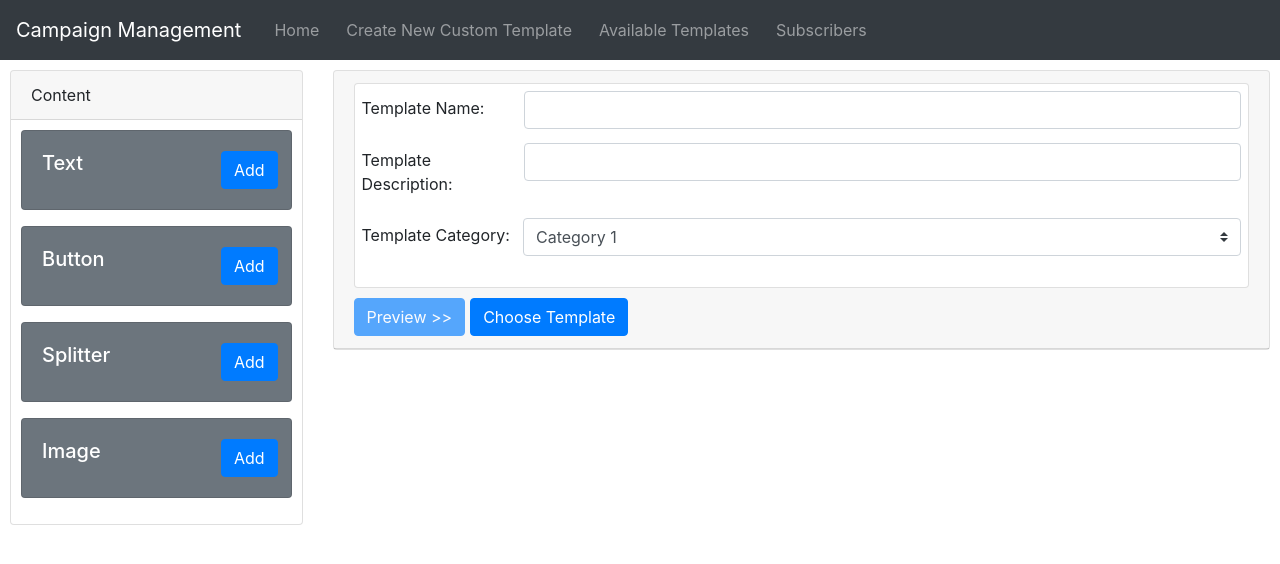
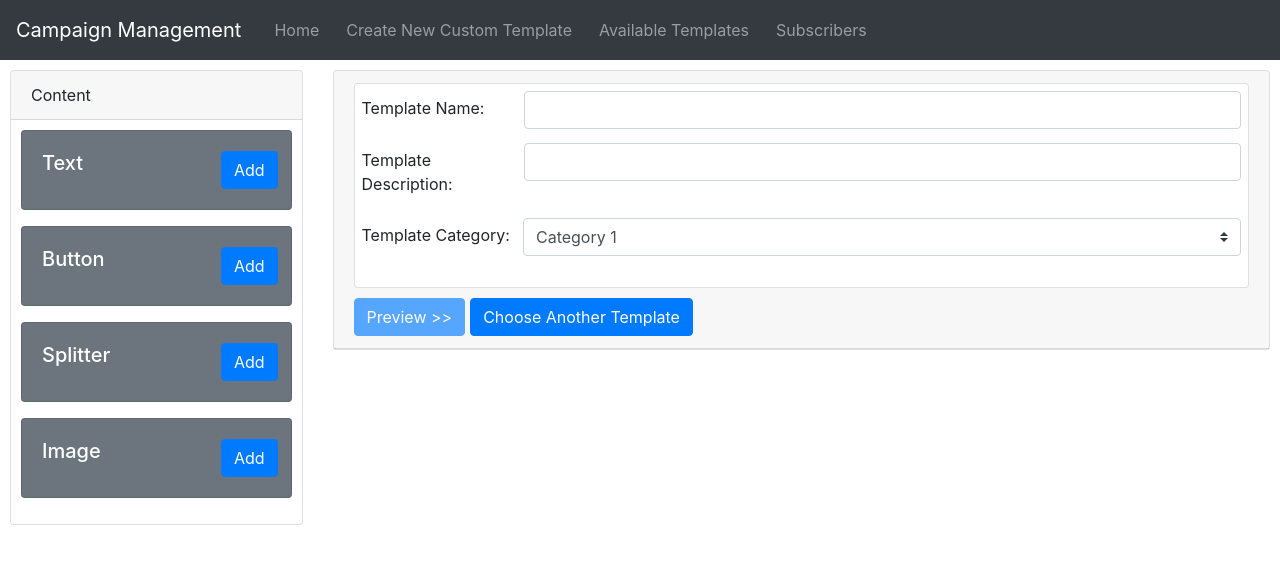
Before and after one commit to rekhil/campaign-management, an Angular app in the folder ui/: page /template in a window 1280 px wide. Shown: the top 564 px of the page. Built offline with nearby package versions, Linux system fonts and the light colour scheme.

Commit message:
style fix

```diff
--- a/ui/src/app/create-template/create-template.component.html
+++ b/ui/src/app/create-template/create-template.component.html
@@ -65,11 +65,11 @@
                 <button [disabled]="template.templateItemList.length == 0" class="btn btn-primary send-mail"
                     (click)="preview()">Preview >></button>
 
-                <button *ngIf=" template.templateId" class="btn btn-primary send-mail"
+                <button *ngIf=" template.templateId" class="btn btn-primary send-mail1"
                     (click)="createNewObject()">Create
                     New</button>
 
-                <button class="btn btn-primary send-mail" (click)="chooseTemplate()">Choose
+                <button class="btn btn-primary send-mail" (click)="chooseTemplate()">Choose Another
                     Template</button>
             </div>
             <div class="content-details" *ngFor="let templateItem of template.templateItemList;">
--- a/ui/src/app/create-template/create-template.component.scss
+++ b/ui/src/app/create-template/create-template.component.scss
@@ -10,6 +10,12 @@
 }
 
 .send-mail{
+    margin-right: 5px;
+    margin-top: 10px;
+}
+
+.send-mail1{
+    margin-left: 500px;
     margin-right: 5px;
     margin-top: 10px;
 }
```
